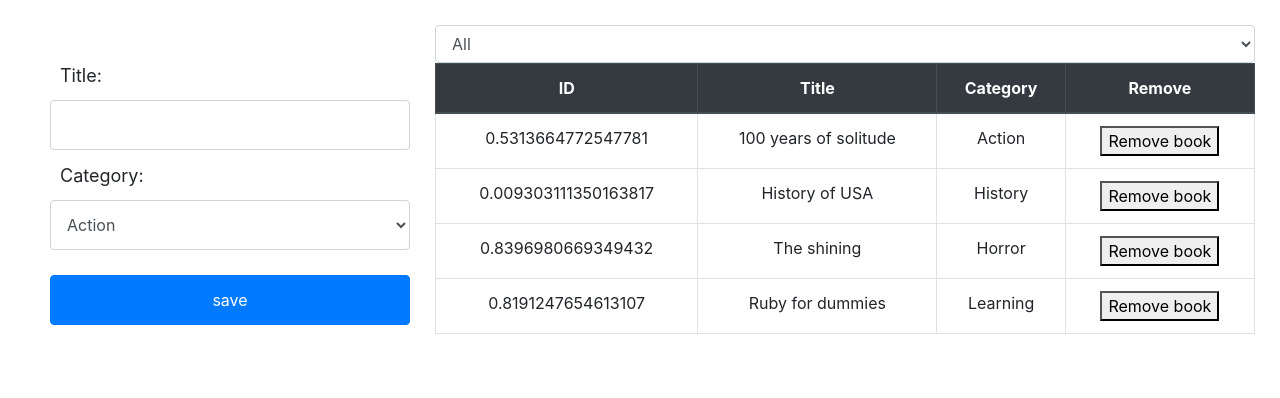
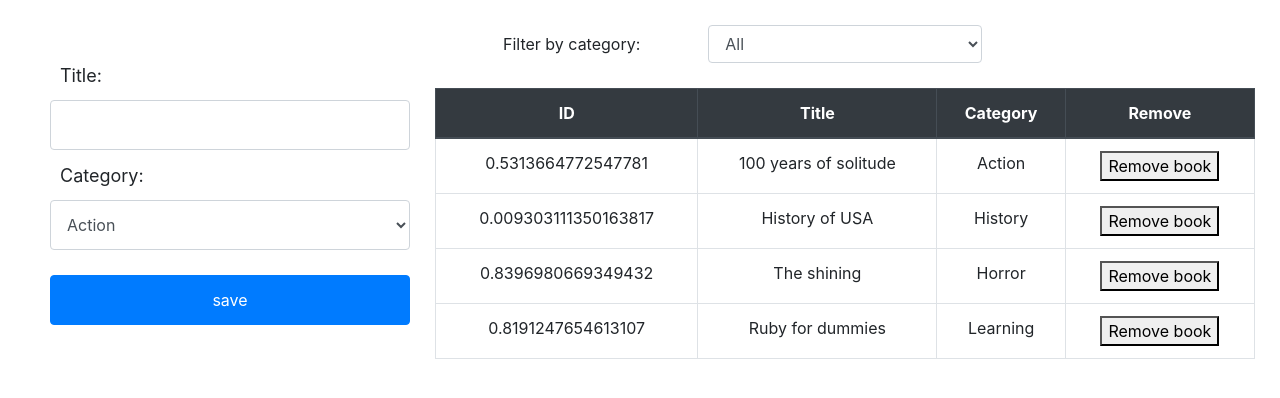
Before and after one commit to andresporras3423/bookstore-react, a React (Create React App) app: page / in a window 1280 px wide. Shown: the top 398 px of the page. Built offline with nearby package versions, Linux system fonts and the light colour scheme.

Commit message:
add text in filter component

```diff
--- a/src/App.css
+++ b/src/App.css
@@ -31,6 +31,13 @@
   margin-top: 25px;
 }
 
+.select-filter {
+  display: grid;
+  grid-template-columns: 1fr 1fr 1fr;
+  margin-bottom: 25px;
+  align-items: center;
+}
+
 @media (prefers-reduced-motion: no-preference) {
   .App-logo {
     animation: App-logo-spin infinite 20s linear;
--- a/src/components/CategoryFilter.js
+++ b/src/components/CategoryFilter.js
@@ -10,6 +10,8 @@ function CategoryFilter(props) {
   };
 
   return (
+    <div className="select-filter">
+      <span>Filter by category:</span>
       <select
         className="form-control"
         value={category}
@@ -21,6 +23,7 @@ function CategoryFilter(props) {
         ))
       }
       </select>
+    </div>
   );
 }
 
```
Lines whose indentation alone changed are shown as unchanged.
